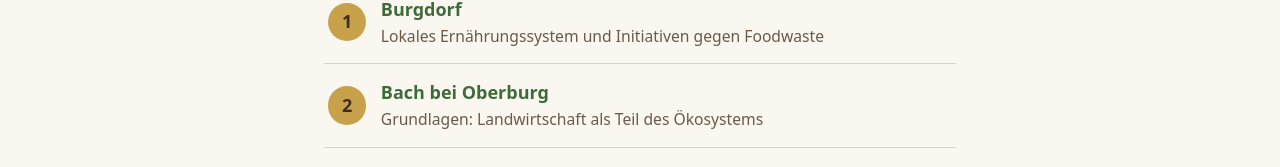
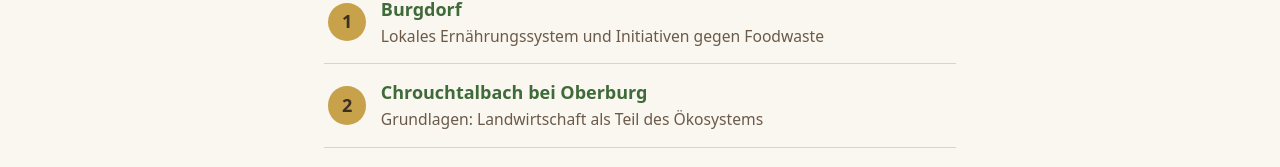
Before and after one commit to nonokor/agraroekologie-lehrpfad, a plain HTML site: page index.html in a window 1280 px wide. Shown: the part 515-682 px from the top of the page. Drawn offline with Linux system fonts and the light colour scheme.

Commit message:
Update location name in index.html

```diff
--- a/index.html
+++ b/index.html
@@ -22,7 +22,7 @@ der dich direkt zur passenden Seite führt. <!-- TEXT ANPASSEN --></p>
   <li><a href="p1/"><span class="postennr">1</span>
     <span><span class="ort">Burgdorf</span><span class="was">Lokales Ernährungssystem und Initiativen gegen Foodwaste</span></span></a></li>
   <li><a href="p2/"><span class="postennr">2</span>
-    <span><span class="ort">Bach bei Oberburg</span><span class="was">Grundlagen: Landwirtschaft als Teil des Ökosystems</span></span></a></li>
+    <span><span class="ort">Chrouchtalbach bei Oberburg</span><span class="was">Grundlagen: Landwirtschaft als Teil des Ökosystems</span></span></a></li>
   <li><a href="p3/"><span class="postennr">3</span>
     <span><span class="ort">Mänziwilegg</span><span class="was">Milch- und Fleischwirtschaft, Hecken als Futterquelle</span></span></a></li>
   <li><a href="p4/"><span class="postennr">4</span>
```
